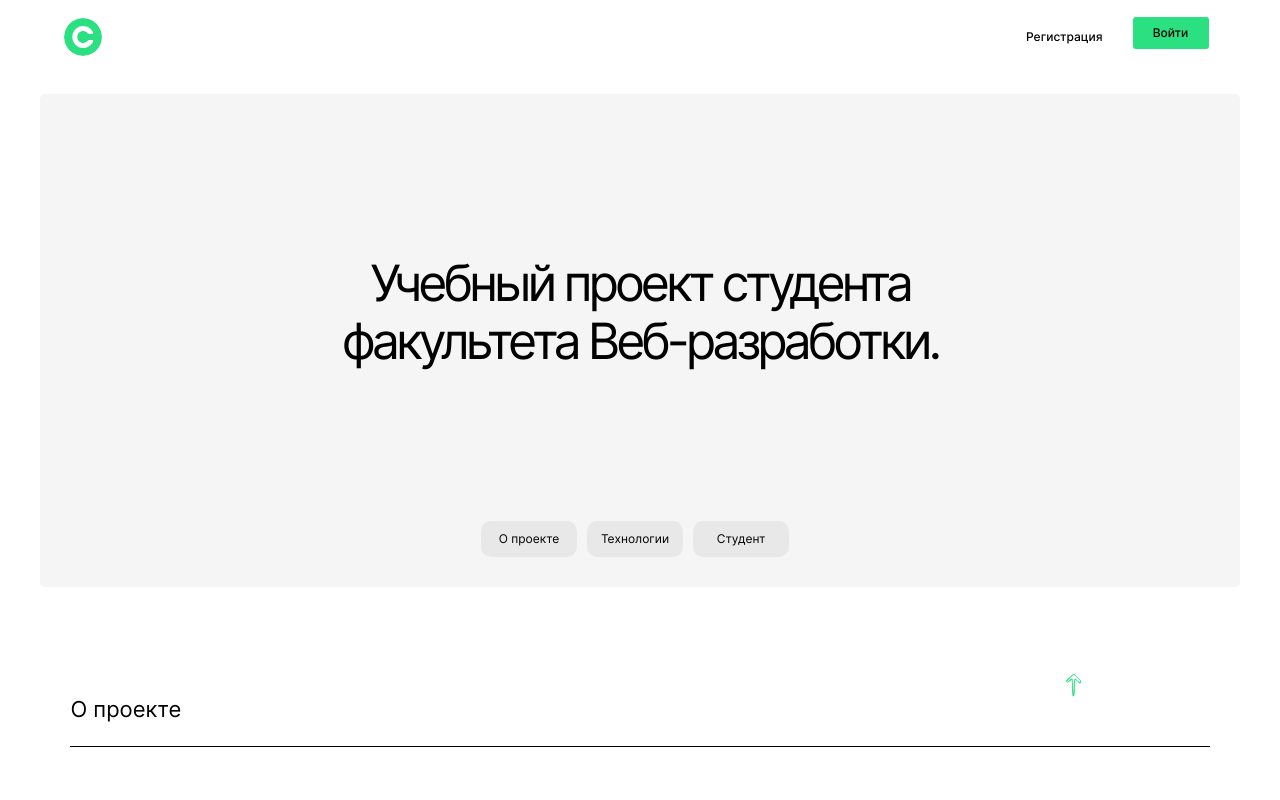
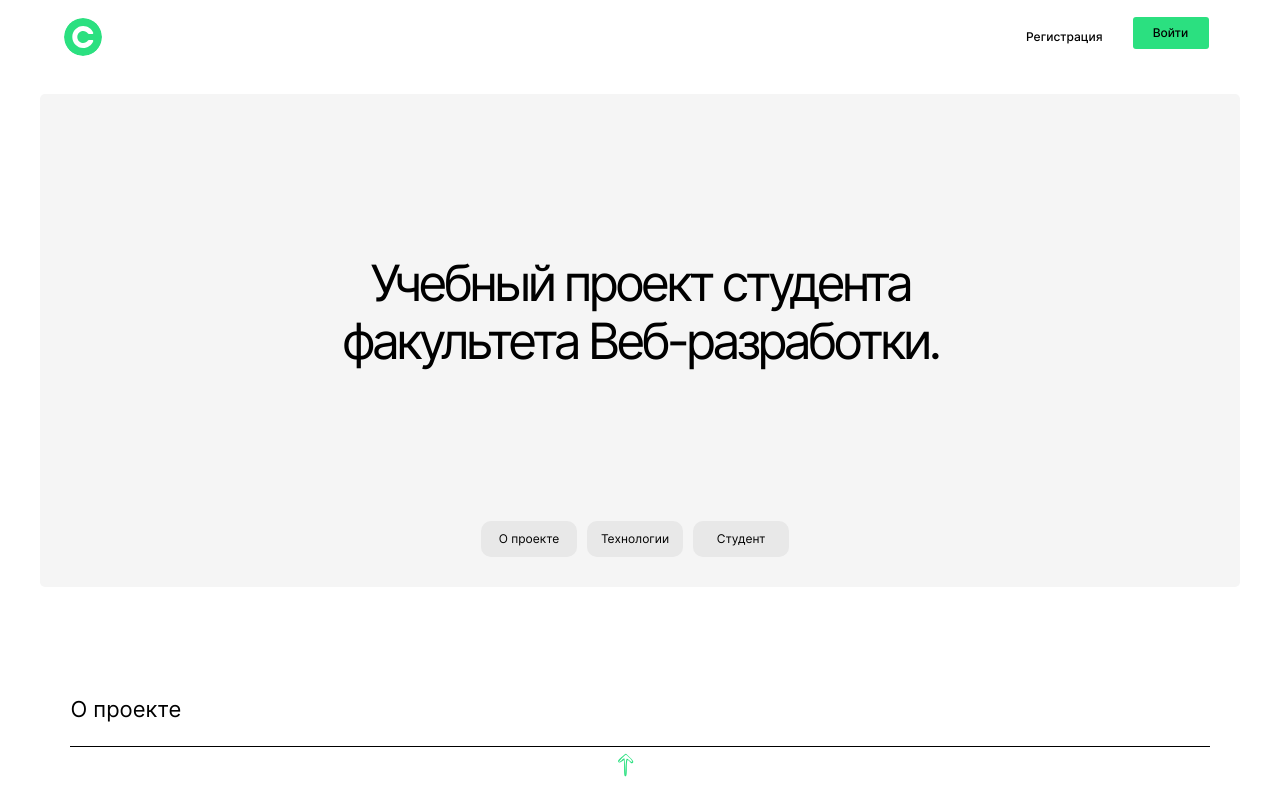
Before and after one commit to interind/movies-explorer-frontend, a React (Create React App) app: page / in a window 1280 px wide. Shown: the top 800 px of the page. Built offline with nearby package versions, Linux system fonts and the light colour scheme.

Commit message:
buttonUP css

```diff
--- a/src/components/Button/Button.css
+++ b/src/components/Button/Button.css
@@ -11,8 +11,8 @@
 }
 .Button__app {
   position: fixed;
-  bottom: 100px;
-  right: 15%;
+  bottom: 20px;
+  right: 50%;
   width: 30px;
   height: 30px;
   background-image: url('../../images/button/top.svg');
```
